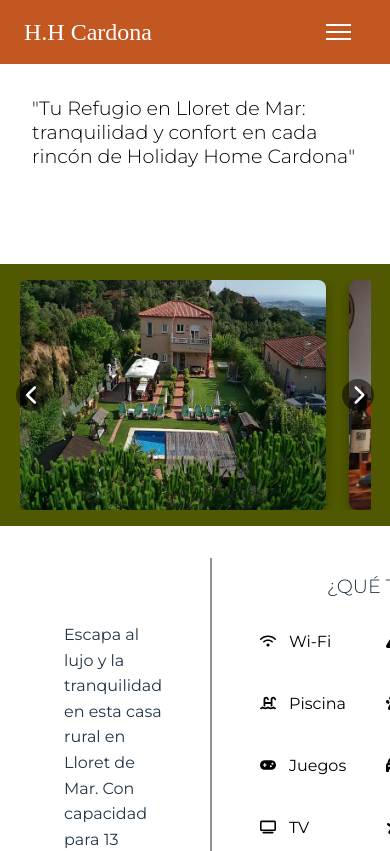
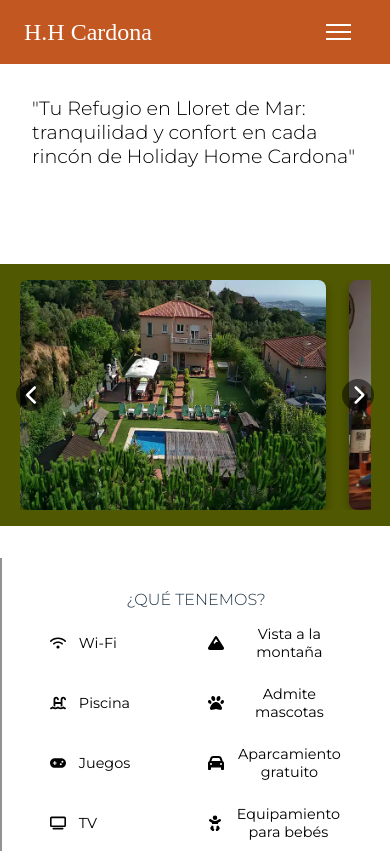
Before and after one commit to SaraJoLo/H.H.Cardona, a React (Vite) app: page / in a window 390 px wide. Shown: the top 851 px of the page. Built offline with nearby package versions, Linux system fonts and the light colour scheme; a web font is replaced by a local one.

Commit message:
responsive home

```diff
--- a/src/components/infoservice/infoservice.scss
+++ b/src/components/infoservice/infoservice.scss
@@ -1,5 +1,3 @@
-
-
 .section-container {
   position: relative;
   width: 100%;
--- a/src/pages/Home/home.scss
+++ b/src/pages/Home/home.scss
@@ -36,8 +36,8 @@
 }
 
 .divider {
-    width: 2px;
-    background-color: #929292;
+  width: 2px;
+  background-color: #929292;
 }
 
 
@@ -47,6 +47,8 @@
   display: flex;
   flex-direction: column;
   margin-right: 2rem;
+
+
 }
 
 .icon-section h3 {
@@ -85,7 +87,7 @@
   justify-content: center;
 }
 
-.moreButton .button-link{
+.moreButton .button-link {
   margin-top: 2rem;
   display: flex;
   align-items: center;
@@ -95,7 +97,8 @@
   text-decoration: none;
   gap: 0.3rem;
 }
-.contact-box{
+
+.contact-box {
   display: flex;
   flex-direction: column;
   align-items: center;
@@ -103,6 +106,7 @@
   margin-top: 5rem;
   padding: 2rem;
 }
+
 .button-link-contact {
   width: 18rem;
   height: 4rem;
@@ -134,16 +138,45 @@
     transform: scale(0);
     transition: transform 0.5s ease;
   }
+
   &:hover::after {
     transform: scale(1);
   }
 }
-.map-container{
+
+.map-container {
   margin-top: 3rem;
   padding: 1rem;
   width: 100%;
   height: 30rem;
 }
-.reviews-box{
+
+.reviews-box {
   width: 100%;
 }
+
+@media screen and (max-width: 768px) {
+
+  .text-section {
+    display: none;
+  }
+
+  .icon-section {
+    text-align: center;
+
+    h3 {
+      font-size: 1rem;
+      margin: 1rem;
+    }
+
+    .amenity-item {
+      font-size: .9rem;
+    }
+
+    .amenity-icon {
+      width: 1rem;
+      height: 1rem;
+    }
+
+  }
+}
```
